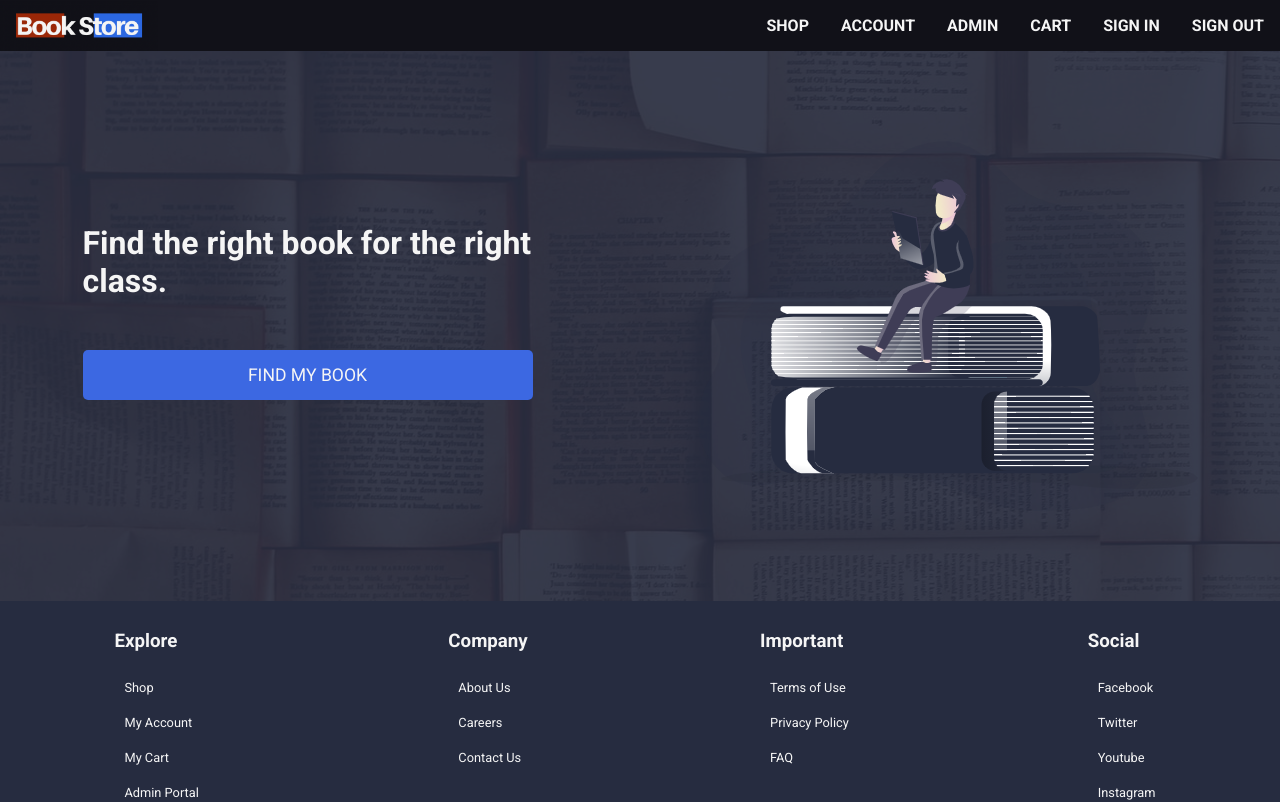
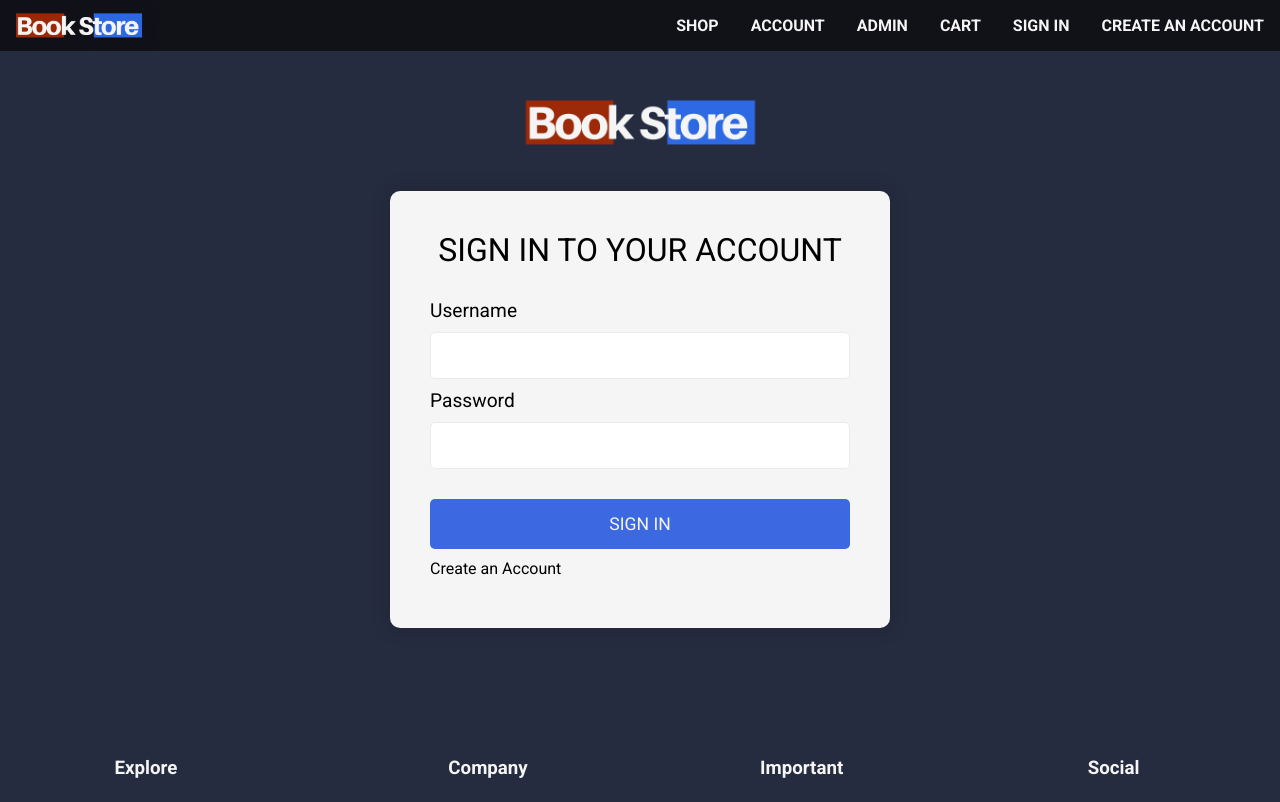
Before and after one commit to joshuasells/termProjectAWAD, a React (Create React App) app: page /signin in a window 1280 px wide. Shown: the top 802 px of the page. Built offline with nearby package versions, Linux system fonts and the light colour scheme.

Commit message:
Improves toggle between login and create an account for the Login component. Also adds some routing for the sign in navigation option.

```diff
--- a/src/components/App.js
+++ b/src/components/App.js
@@ -1,4 +1,5 @@
 import React, {Component} from 'react';
+import { BrowserRouter as Router, Route, Switch } from 'react-router-dom';
 import Navbar from './micro-components/Navbar';
 import Login from './micro-components/Login';
 import Header from './micro-components/Header';
@@ -8,11 +9,16 @@ class App extends Component {
 
   render() {
     return (
-      <div className="App">
-        <Navbar />
-        <Header />
-        <Footer />
-      </div>
+      <Router>
+        <div className="App">
+          <Navbar />
+          <Switch>
+            <Route exact path="/" component={Header} />
+            <Route exact path="/signin" component={Login} />
+          </Switch>
+          <Footer />
+        </div>
+      </Router>
     );
   }
 }
--- a/src/components/micro-components/Login.js
+++ b/src/components/micro-components/Login.js
@@ -4,20 +4,23 @@ import Logo from './Logo';
 import TextInput from './TextInput';
 import Button from './Button';
 
-
-function LoginForm(props) {
+const LoginForm = (props) => {
   return (
+    <>
       <form>
         <h1>SIGN IN TO YOUR ACCOUNT</h1>
         <TextInput label="Username" type="text" name="username" id="username" />
         <TextInput label="Password" type="password" name="password" id="password" />
         <Button value="SIGN IN" />
       </form>
+      <button onClick={props.handleClick}>Create an Account</button>
+    </>
   );
-}
+};
 
-function CreateAccountForm(props) {
+const CreateAccountForm = (props) => {
   return (
+    <>
       <form>
         <h1>CREATE AN ACCOUNT</h1>
         <TextInput label="First Name" type="text" name="fName" id="fName" />
@@ -28,6 +31,8 @@ function CreateAccountForm(props) {
         <TextInput label="Confirm Password" type="password" name="cfmPassword" id="cfmPassword" />
         <Button value="Create Account" />
       </form>
+      <button onClick={props.handleClick}>Login Here</button>
+    </>
   );
 }
 
@@ -36,39 +41,23 @@ class Login extends React.Component {
     super(props);
     this.state = {
       login: true,
-      buttonText: "Create an Account"
     };
-
     this.handleClick = this.handleClick.bind(this);
   }
 
   handleClick(e) {
     e.preventDefault();
-
-
-    if (this.state.login) {
-      this.setState({
-        login: false,
-        buttonText: "Login Here"
-      });
-    }
-    else {
-      this.setState({
-        login: true,
-        buttonText: "Create an Account"
-      });
-    }
-
+    this.setState({ login: !this.state.login });
   }
 
   render() {
 
     let form;
     if (this.state.login) {
-      form = <LoginForm />
+      form = <LoginForm handleClick={this.handleClick}/>
     }
     else {
-      form = <CreateAccountForm />
+      form = <CreateAccountForm  handleClick={this.handleClick}/>
     }
 
 
@@ -78,7 +67,6 @@ class Login extends React.Component {
           <Logo className="Login__Logo" color="light" />
           <div className="Login__container">
             {form}
-              <a href="#" onClick={this.handleClick}>{this.state.buttonText}</a>
           </div>
         </div>
       </>
--- a/src/components/micro-components/Navbar.js
+++ b/src/components/micro-components/Navbar.js
@@ -1,4 +1,5 @@
 import React from 'react';
+import { Link } from 'react-router-dom';
 import '../../stylesheets/Navbar.css';
 import Logo from './Logo';
 
@@ -36,8 +37,8 @@ class Navbar extends React.Component {
     return (
       <div className="Navbar__">
         <nav className="Navbar__navbar">
-          <Logo className="Navbar__logo" />
-          <a href="#" className="Navbar__toggle-button" onClick={this.toggleHamburger}>
+          <Link className="Navbar__logo" to="/"><Logo className="Navbar__logo" /></Link>
+          <a href className="Navbar__toggle-button" onClick={this.toggleHamburger}>
             <span className="Navbar__bar"></span>
             <span className="Navbar__bar"></span>
             <span className="Navbar__bar"></span>
@@ -48,8 +49,8 @@ class Navbar extends React.Component {
               <li><a href="" onClick={this.nullifyLinks}>ACCOUNT</a></li>
               <li><a href="" onClick={this.nullifyLinks}>ADMIN</a></li>
               <li><a href="" onClick={this.nullifyLinks}>CART</a></li>
-              <li><a href="" onClick={this.nullifyLinks}>SIGN IN</a></li>
-              <li><a href="" onClick={this.nullifyLinks}>SIGN OUT</a></li>
+              <li><Link to="/signin">SIGN IN</Link></li>
+              <li><a href="" onClick={this.nullifyLinks}>CREATE AN ACCOUNT</a></li>
             </ul>
           </div>
         </nav>
--- a/src/stylesheets/Login.css
+++ b/src/stylesheets/Login.css
@@ -34,11 +34,23 @@
   margin-top: 30px;
 }
 
+.Login__ button {
+  background: none;
+  border: none;
+  padding: 10px 0;
+  text-decoration: none;
+  cursor: pointer;
+  font-size: 1rem;
+}
+
+.Login__ button:focus {
+  outline: none;
+}
+
 .Login__ a {
   display: block;
   padding: 10px 0;
   text-decoration: none;
-  color: ;
 }
 
 @media (max-width: 500px) {
--- a/src/stylesheets/Navbar.css
+++ b/src/stylesheets/Navbar.css
@@ -23,6 +23,8 @@ body {
   margin: auto;
   /* border-bottom: 1px solid #111118; */
 }
+
+
 
 .Navbar__logo {
   margin-right: auto;
@@ -63,6 +65,7 @@ body {
   justify-content: space-between;
   width: 31px;
   height: 21px;
+  cursor: pointer;
 }
 
 .Navbar__toggle-button .Navbar__bar {
```
Lines whose indentation alone changed are shown as unchanged.
